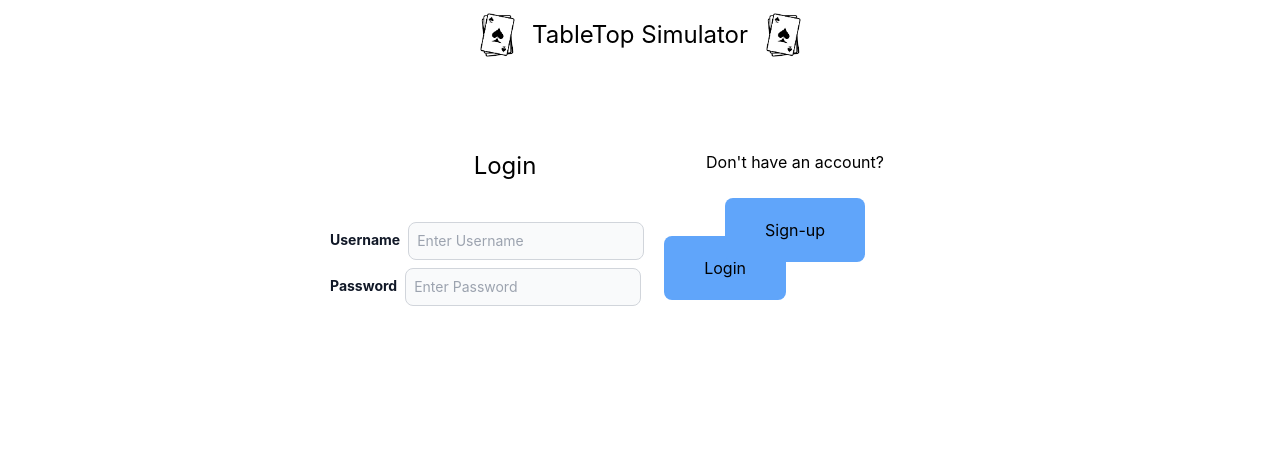
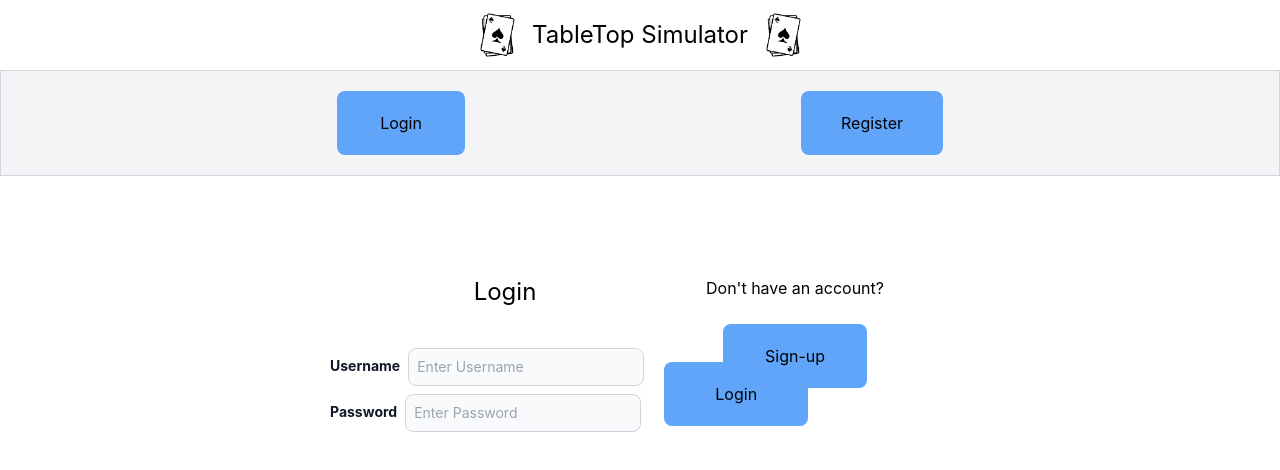
Before and after one commit to KainaniD/tabletop-simulator, a React (Create React App) app in the folder client/: page /login in a window 1280 px wide. Shown: the top 470 px of the page. Built offline with nearby package versions, Linux system fonts and the light colour scheme; no server answers.

Commit message:
changed nav styles and refined the size of some buttons

```diff
--- a/client/src/App.js
+++ b/client/src/App.js
@@ -30,6 +30,11 @@ function App() {
       <Link to="/rooms" className="nav-button">Rooms</Link>
       <Link to="/profile" className="nav-button">Profile</Link>
       </div>
+    } else {
+      return <div className="flex justify-evenly bg-gray-100 py-5 mb-5 border border-gray-300">
+      <Link to="/login" className="nav-button">Login</Link>
+      <Link to="/register" className="nav-button">Register</Link>
+      </div>
     }
   }
 
--- a/client/src/index.css
+++ b/client/src/index.css
@@ -22,7 +22,10 @@ code {
     @apply text-2xl pl-10 pb-10
   }
   .nav-button {
-    @apply py-5 px-10 rounded-lg  bg-blue-400 transition duration-150 ease-in-out motion-safe:hover:bg-blue-500
+    @apply py-5 px-10 rounded-lg min-w-32 text-center bg-blue-400 transition duration-150 ease-in-out motion-safe:hover:bg-blue-500
+  }
+  .submit-button {
+    @apply py-5 px-10 my-1 rounded-lg min-w-36 text-center bg-blue-400 motion-safe:hover:bg-blue-500
   }
   .main {
     @apply px-5
--- a/client/src/pages/Login.js
+++ b/client/src/pages/Login.js
@@ -48,14 +48,14 @@ export function Login() {
                             />
                         </div>
                     </div>
-                    <button type="submit" className="py-5 px-10 rounded-lg bg-blue-400 motion-safe:hover:bg-blue-500">
+                    <button type="submit" className="submit-button">
                         Login
                     </button>
                 </form>
             </div>
             <div className="flex flex-col w-1/4 items-center">
                 <p className="mb-5">Don't have an account?</p>
-                <Link to="/Register" className="py-5 px-10 my-1 rounded-lg bg-blue-400 motion-safe:hover:bg-blue-500">Sign-up</Link>
+                <Link to="/Register" className="submit-button">Sign-up</Link>
             </div>
         </div>
     );
--- a/client/src/pages/Profile.js
+++ b/client/src/pages/Profile.js
@@ -199,6 +199,7 @@ export const Profile = () => {
                         type="username"
                         placeholder="Enter Username"
                         name="username"
+                        autoComplete="off"
                         className="bg-gray-50 border border-gray-300 text-gray-900 py-2 px-2 rounded-lg focus:ring-blue-500 focus:border-blue-500 w-64"
                         onChange={(e) => {
                             searchUsers(e.target.value)
--- a/client/src/pages/Register.js
+++ b/client/src/pages/Register.js
@@ -73,7 +73,7 @@ export function Register() {
             </div>
           </div>
           <div>
-            <button type="submit" className="py-5 px-10 my-1 rounded-lg bg-blue-400 motion-safe:hover:bg-blue-500">
+            <button type="submit" className="submit-button">
               Sign Up
             </button>
           </div>
@@ -81,7 +81,7 @@ export function Register() {
       </div>
       <div className="flex flex-col w-1/4 items-center">
         <p className="mb-5">Already have an account?</p>
-        <Link to="/Login" className="py-5 px-10 my-1 rounded-lg bg-blue-400 motion-safe:hover:bg-blue-500">Login</Link>
+        <Link to="/Login" className="submit-button">Login</Link>
       </div>
     </div>
   );
```
